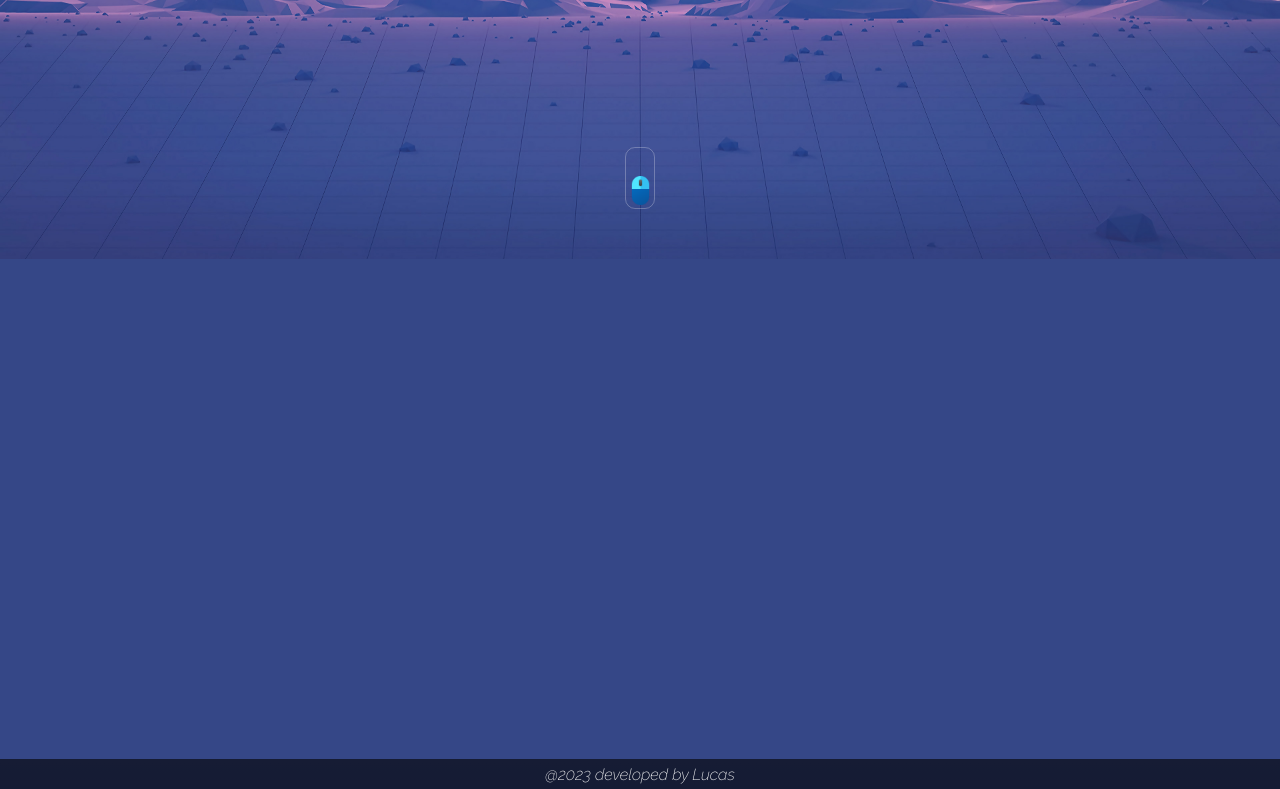
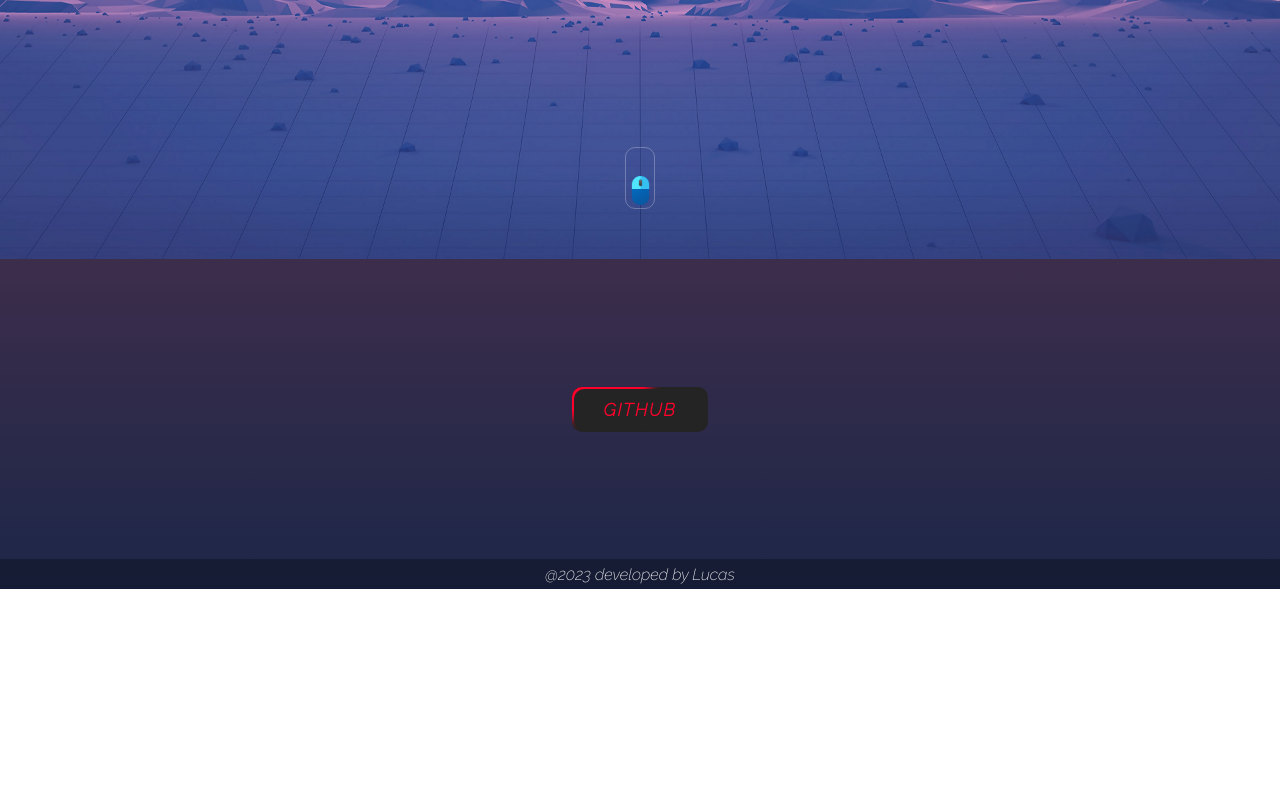
Before and after one commit to lucasoficialph/lucasoficialph, a plain HTML site: page index.html in a window 1280 px wide. Shown: the part 501-1290 px from the top of the page. After the commit the page ends 1090 px from the top, so only its background shows below. Drawn offline with Linux system fonts and the light colour scheme.

Commit message:
adicionando button

```diff
--- a/index.html
+++ b/index.html
@@ -22,7 +22,7 @@
       </menu>
     </header>
     <main>
-      <article class="artigo_1">
+      <section class="section_1">
         <div class="redes">
           <a href="#"><img src="img/HTML.png" alt="icone-HTML" /></a>
           <a href="#"><img src="img/CSS.png" alt="icone-CSS" /></a>
@@ -37,10 +37,10 @@
         <div class="mouse_scroll">
           <img src="img/icons8-mouse-genérico-96.png" alt="mouse scroll" />
         </div>
-      </article>
-      <article class="artigo_2">
-        <div class=""></div>
-      </article>
+      </section>
+      <section class="section_2">
+        <div class="background_button"><a href="#">GitHub</a></div>
+      </section>
     </main>
     <footer>
       <div class="creditos">
--- a/styles/animations.css
+++ b/styles/animations.css
@@ -6,14 +6,9 @@
 }
 
 @keyframes redes_sociais_animado {
-  0% {
-    position: absolute;
-    right: -100px;
-  }
-  100% {
-    position: absolute;
-    right: 35px;
-  }
+  0% {opacity: 0;}
+  50% {opacity: 0;}
+  100% {opacity: 1;}
 }
 
 @keyframes titulo_animado {
@@ -45,3 +40,8 @@
     opacity: 1;
   }
 }
+
+@keyframes botao_github_animado {
+  0% {transform: rotate(0deg);}
+  100% {transform: rotate(360deg);}
+}
--- a/styles/style.css
+++ b/styles/style.css
@@ -19,6 +19,8 @@
 }
 
 body {
+  display: flex;
+  flex-direction: column;
   width: 100vw;
   min-height: 100vh;
   overflow-x: hidden;
@@ -27,11 +29,6 @@ body {
     var(--cor_rosa),
     var(--cor_azul)
   );
-}
-
-main {
-  height: 900px;
-  width: 100vw;
 }
 
 /*  Header  */
@@ -79,11 +76,11 @@ menu > ul > li a:hover {
 
 main {
   width: 100vw;
-  height: 1200px;
 }
 
 /*  main-artigo_1  */
-.artigo_1 {
+
+.section_1 {
   display: flex;
   flex-direction: column;
   justify-content: center;
@@ -100,7 +97,7 @@ main {
 
 .redes {
   position: absolute;
-  right: 35px;
+  right: 20px;
   top: 50%;
   transform: translate(0%, -50%);
   display: flex;
@@ -111,7 +108,7 @@ main {
   height: 175px;
   width: 40px;
   background-color: rgba(0, 0, 0, 0.432);
-  animation: redes_sociais_animado 3s normal;
+  animation: redes_sociais_animado 2.2s normal linear;
 }
 
 .redes > a,
@@ -131,7 +128,7 @@ img {
   overflow: hidden;
 }
 
-.artigo_1 h1 {
+.section_1 h1 {
   color: var(--cor_branco);
   font-family: "Segoe UI", Tahoma, Geneva, Verdana, sans-serif;
   font-size: 5em;
@@ -166,12 +163,61 @@ img {
   animation: mouse_scroll_animado 1s alternate infinite linear;
 }
 
-/*  artigo_2  */
+/*  section_2  */
 
-.artigo_2 {
-  background-color: var(--cor_azul);
+.section_2 {
+  background-color: rgba(0, 0, 0, 0.466);
+  display: flex;
+  justify-content: center;
+  align-items: center;
   width: 100vw;
-  height: 500px;
+  height: 300px;
+}
+
+.background_button {
+  position: relative;
+  display: flex;
+  justify-content: center;
+  align-items: center;
+  background-color: rgb(36, 36, 36);
+  border-radius: 10px;
+  width: 136px;
+  height: 45px;
+  overflow: hidden;
+}
+
+.section_2 a {
+  display: flex;
+  justify-content: center;
+  align-items: center;
+  background-color: rgb(36, 36, 36);
+  border: none;
+  border-radius: 10px;
+  color: rgb(255, 0, 43);
+  font-size: 1.1em;
+  font-weight: bold;
+  transition: 0.3s;
+  padding: 10px 30px;
+  text-transform: uppercase;
+  letter-spacing: 0.1em;
+  z-index: 1;
+}
+
+.background_button::before {
+  content: "";
+  background-color: rgb(255, 0, 43);
+  position: absolute;
+  top: 50%;
+  left: 50%;
+  width: 70px;
+  height: 70px;
+  transform-origin: left top;
+  animation: botao_github_animado 2s infinite linear;
+  box-shadow: 0 0 10px 10px rgb(255, 0, 43);
+}
+
+.section_2 a:hover {
+  letter-spacing: 0.5em;
 }
 
 /*   RODAPE   */
@@ -180,9 +226,9 @@ footer {
   display: flex;
   justify-content: center;
   align-items: center;
-  background-color: rgba(0, 0, 0, 0.616);
   width: 100vw;
   height: 30px;
+  background-color: rgba(0, 0, 0, 0.616);
 }
 
 footer p {
```
